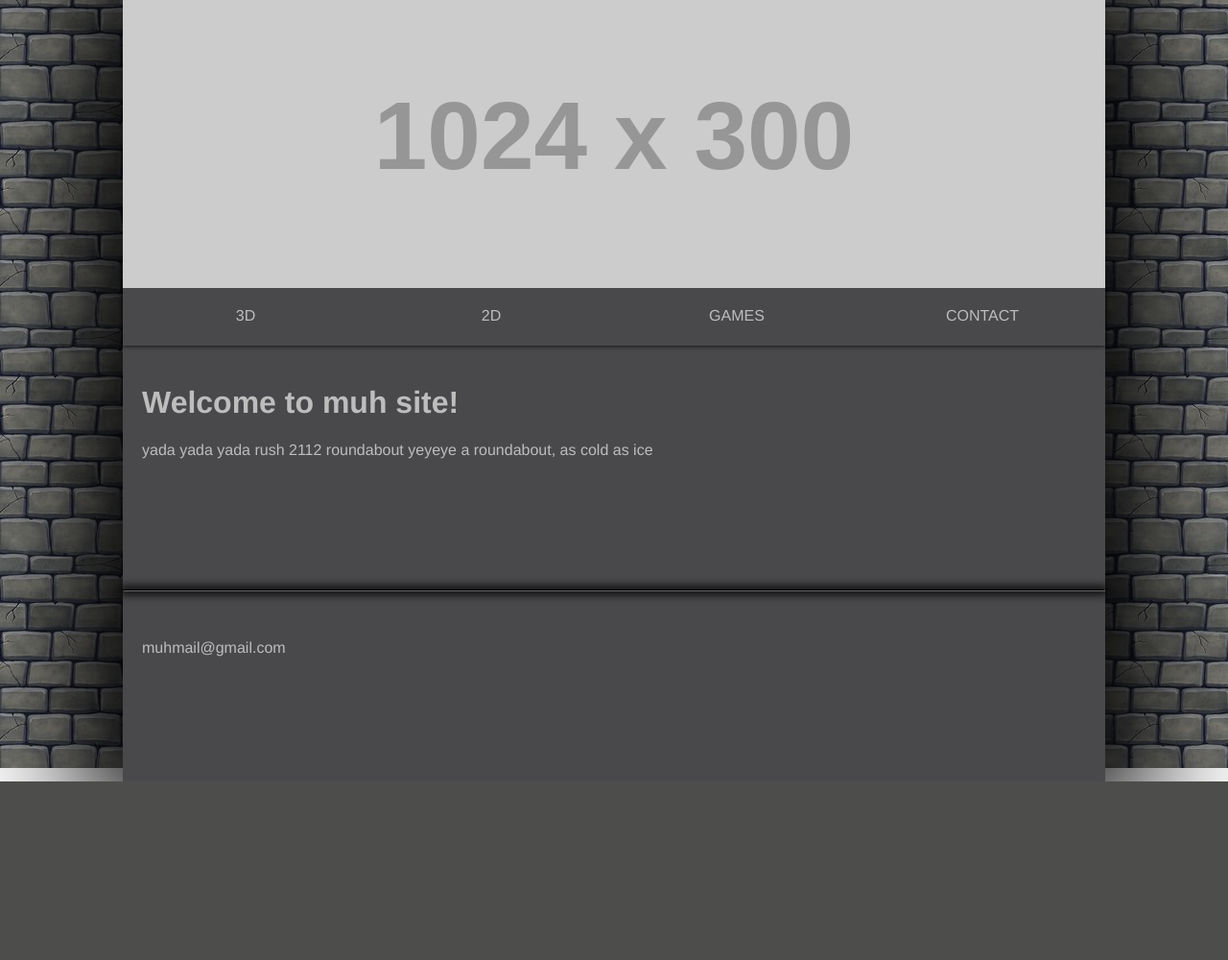
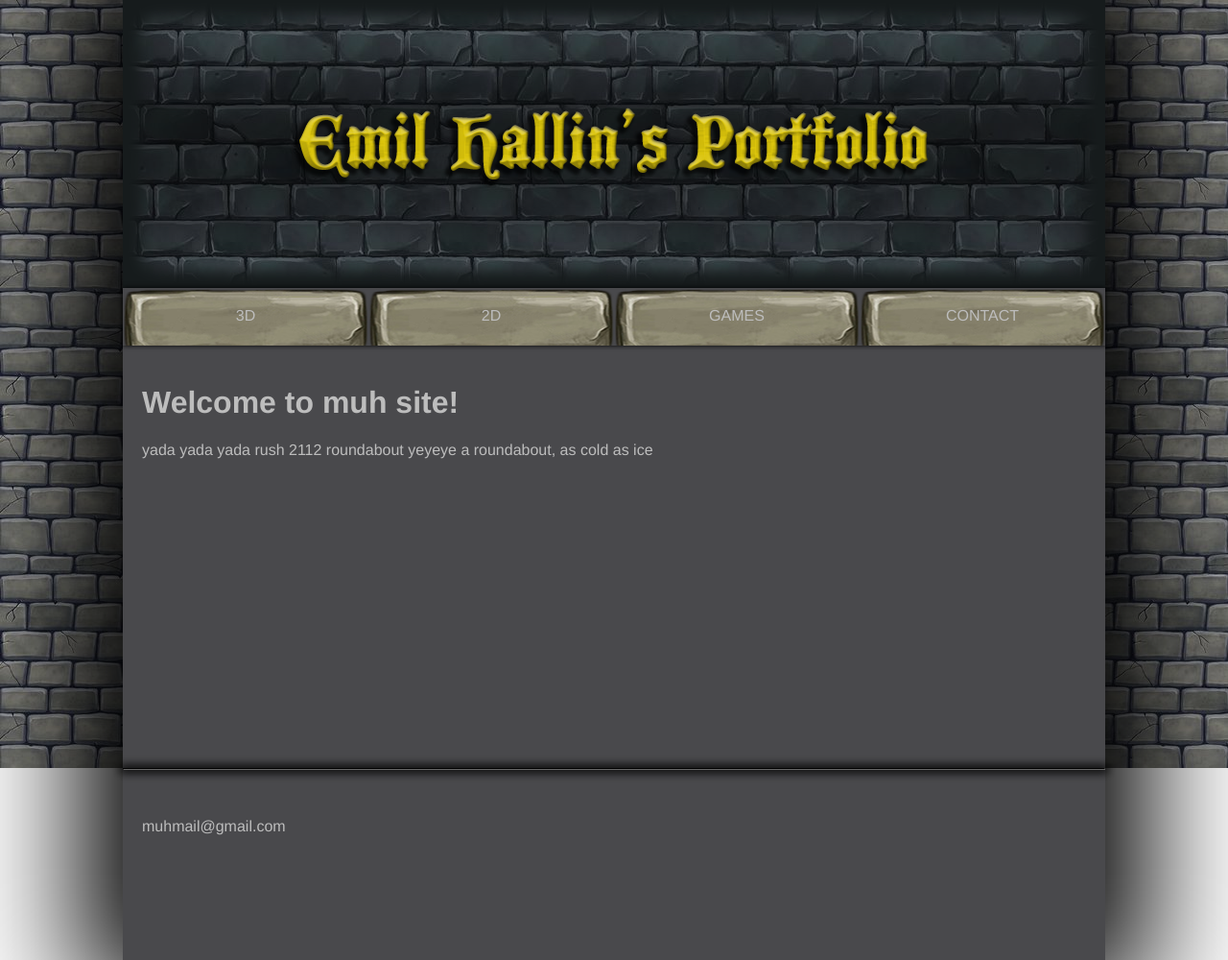
Before and after one commit to maakep/EmilsPortfolio, a PHP site: page / in a window 1280 px wide. Shown: the whole page at 96% size. Before the commit the page ends 814 px from the top, so only its background shows below. Run offline with PHP 8.4, Linux system fonts and the light colour scheme; grey boxes labelled with a size stand in for pictures from a placeholder-image service; some libraries are stand-ins or nearby versions.

Commit message:
img-ify + variables #1 #2

```diff
--- a/header.php
+++ b/header.php
@@ -1,5 +1,4 @@
-<div class="header">
-	<div class="header-image">
-		<a href="."><img src="http://placehold.it/1024x300" /></a>
+<a href=".">
+	<div class="header">
 	</div>
-</div>
+</a>
--- a/index.php
+++ b/index.php
@@ -1,6 +1,6 @@
 <html>
 	<head>
-		<link rel="shortcut icon" type="image/png" href="favicon.png"/>
+		<link rel="shortcut icon" type="image/png" href="img/favicon.png"/>
 		<link rel="stylesheet" type="text/css" href="style/main.css">
 		<script src="https://ajax.googleapis.com/ajax/libs/jquery/3.1.0/jquery.min.js"></script>
 		<script src="js/js.js"></script>
--- a/style/main.css
+++ b/style/main.css
@@ -11,9 +11,15 @@
   font-family: Helvetica, sans-serif;
   color: #BDBDBD;
   overflow-y: scroll; }
+  body p {
+    font-family: Helvetica, sans-serif;
+    color: #BDBDBD; }
     @media (max-width: 1024px) {
       body p {
         font-size: 30px; } }
+  body h1 {
+    font-family: Helvetica, sans-serif;
+    color: #BDBDBD; }
     @media (max-width: 1024px) {
       body h1 {
         font-size: 50px; } }
@@ -28,12 +34,11 @@
         width: 100%; } }
     body .container .header {
       width: 100%;
-      height: 300px; }
+      height: 300px;
+      background: url("../img/header.png"); }
       @media (max-width: 1024px) {
         body .container .header {
           display: none; } }
-      body .container .header .header-image img {
-        width: 1024px; }
     body .container .menu {
       width: 100%;
       height: 60px;
@@ -48,7 +53,8 @@
         padding: 20px;
         text-align: center;
         width: calc((1024px / 4) - (10px * 4));
-        height: 20px; }
+        height: 20px;
+        background: url("../img/button.png"); }
         body .container .menu .menu-item.active, body .container .menu .menu-item:hover {
           color: #e2d61f;
           text-shadow: #EEEE00 0 0 20px;
@@ -61,7 +67,8 @@
             height: 50px;
             font-size: 40px; } }
     body .container .content {
-      padding: 20px; }
+      padding: 20px;
+      min-height: 300px; }
       @media (max-width: 1024px) {
         body .container .content {
           margin-top: 90px; } }
@@ -110,7 +117,7 @@
   body .background {
     height: 100%;
     width: 100%;
-    background: url("../castle_wall.jpg");
+    background: url("../img/castle_wall.jpg");
     top: 0;
     position: fixed;
     z-index: -1; }
--- a/style/sass/content.scss
+++ b/style/sass/content.scss
@@ -1,5 +1,6 @@
 .content {
 	padding: 20px;
+	min-height: 300px;
 
 	@include bp {
 		margin-top: 90px;
@@ -39,7 +40,7 @@
 			height: 1px;
 			width: 94%;
 			margin: 30px;
-			background: $separator;
+			background: $separator-line;
 			float: left;
 		}
 
--- a/style/sass/footer.scss
+++ b/style/sass/footer.scss
@@ -4,7 +4,7 @@
 	margin-top: 100px;
 
 	hr {
-		border-color: $separator;
+		border-color: $separator-line;
 		box-shadow: 0 0 10px 3px #000000;
 	}
 
--- a/style/sass/menu.scss
+++ b/style/sass/menu.scss
@@ -15,6 +15,7 @@
 		text-align: center;
 		width: $menu-item-width;
 		height: 20px;
+		background: $menu-item-background;
 
 
 		&.active {
--- a/style/sass/settings.scss
+++ b/style/sass/settings.scss
@@ -1,5 +1,6 @@
-$background-color:		#212121;
+// Sizes
 
+$header-height:			300px;
 $container-width:		1024px;
 
 $number-of-menu-items:	4;
@@ -7,17 +8,29 @@
 $menu-item-half-pad:	$menu-item-padding/2;
 $menu-item-width:		calc((#{$container-width} / #{$number-of-menu-items}) - (#{$menu-item-half-pad} * #{$number-of-menu-items}));
 
+
+
+// Typography
 $font-stack:			Helvetica, sans-serif;
 $font-color:			#BDBDBD;
 
-$separator:				#131313;
+$font-stack-p:			$font-stack;
+$font-color-p:			$font-color;
 
-$item-height:			300px;
+$font-stack-h1:			$font-stack;
+$font-color-h1:			$font-color;
+
+
+// Site content
+$background-image:		url('../img/castle_wall.jpg');
+
+$header-background:		url('../img/header.png');
+
+$background-container:	#49494c;
+$container-shadow:		0px 0px 122px 44px rgba(0,0,0,1);
+
+$menu-item-background:	url('../img/button.png');
 
 $img-frame-shadow:		0 0 10px 1px #000000;
 
-$background-image:		url('../castle_wall.jpg');
-
-$container-shadow:		0px 0px 122px 44px rgba(0,0,0,1);
-
-$container-background:	#49494c;
+$separator-line:		#131313;
--- a/style/sass/site.scss
+++ b/style/sass/site.scss
@@ -5,12 +5,18 @@
 	overflow-y: scroll;
 
 	p {
+		font-family: $font-stack-p;
+		color: $font-color-p;
+
 		@include bp {
 			font-size: 30px;
 		}
 	}
 
 	h1 {
+		font-family: $font-stack-h1;
+		color: $font-color-h1;
+
 		@include bp {
 			font-size: 50px;
 		}
@@ -19,7 +25,7 @@
 	.container {
 		margin: auto;
 		width: $container-width;
-		background: $container-background;
+		background: $background-container;
 		box-shadow: $container-shadow;
 		z-index: 0;
 
```
Also changed, not shown: style/sass/header.scss (+2 -7 lines), img/button.png (added), img/castle_wall.jpg (renamed from castle_wall.jpg), img/favicon.png (renamed from favicon.png), img/header.png (added). Lines whose indentation alone changed are shown as unchanged.
